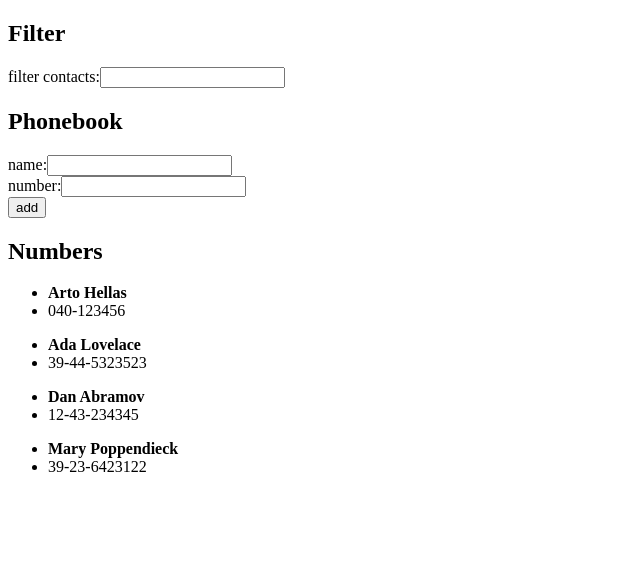
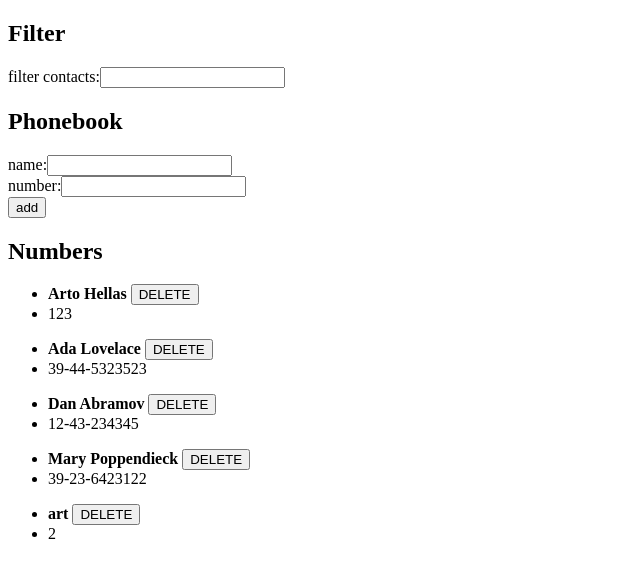
Before and after one commit to jansromi/hy_fullstack, a React (Vite) app in the folder osa2/puhelinluettelo/: page / in a window 1280 px wide. Shown: the top 578 px of the page, without its empty margins (0-640 px from the left). Built offline with nearby package versions, Linux system fonts and the light colour scheme; data requests are answered from the project's data file.

Commit message:
teht 2.12 - 2.14

```diff
--- a/osa2/puhelinluettelo/db.json
+++ b/osa2/puhelinluettelo/db.json
@@ -1,8 +1,8 @@
 {
-    "persons":[
+  "persons": [
     {
       "name": "Arto Hellas",
-        "number": "040-123456",
+      "number": "123",
       "id": 1
     },
     {
@@ -19,6 +19,11 @@
       "name": "Mary Poppendieck",
       "number": "39-23-6423122",
       "id": 4
+    },
+    {
+      "name": "art",
+      "number": "2",
+      "id": 5
     }
   ]
 }
--- a/osa2/puhelinluettelo/src/App.jsx
+++ b/osa2/puhelinluettelo/src/App.jsx
@@ -1,8 +1,8 @@
 import { useState, useEffect } from 'react'
-import axios from 'axios'
 import Filter from './components/Filter'
 import PhonebookForm from './components/PhonebookForm'
 import Contacts from './components/Contacts'
+import contactService from './services/contacts'
 
 const App = () => {
   const [persons, setPersons] = useState([])
@@ -13,13 +13,9 @@ const App = () => {
   })
 
   useEffect(() => {
-    axios
-      .get('http://localhost:3001/persons')
-      // suoritetaan vasta, kun pyyntö on valmis.
-      .then(response => {
-        console.log('use effectissä');
-
-        setPersons(response.data)
+    contactService.getAll()
+      .then(initialContacts => {
+        setPersons(initialContacts)
       }
       )
   }, [])
@@ -36,25 +32,39 @@ const App = () => {
     // ts. älä lataa sivua uudelleen
     event.preventDefault()
 
-    // tarkistetaan onko nimi listassa
-    const exists = persons.some(
+    // tarkistetaan onko nimi listassa,
+    // jos ei, niin N
+    const foundPerson = persons.find(
       (person) => person.name.toLowerCase() === formData.newName.toLowerCase()
     )
 
-    if (exists) {
-      alert(`${formData.newName} is already added to the phonebook`)
-      return
+    if (foundPerson) {
+      const ans = window.confirm(`${formData.newName} is already added to the phonebook, replace the old number with a new one?`)
+      if (ans) {
+        contactService
+        // syötetään uusi arvo patchillä
+        .patch(foundPerson.id, {number: formData.newNumber})
+        // vastauksessa muutettu resurssi
+        .then(returnedPerson => {
+          // kun löydetään muutetun henkilön id, asetetaan uudet arvot
+          setPersons(persons.map(person => person.id !== foundPerson.id ? person : returnedPerson))
+        })
+        return
+      }
     }
 
     const newPerson = {
-      id: persons.length + 1,
       name: formData.newName,
       number: formData.newNumber,
     }
-     // lisää uusi yhteystieto tietorakenteeseen
-    setPersons((prevPersons) => [...prevPersons, newPerson])
-    // aseta tyhjät alkuarvot kenttiin
-    setFormData({ newName: '', newNumber: '' })
+
+    contactService
+      .create(newPerson)
+      .then(returnedPerson => {
+        console.log(returnedPerson);
+        setPersons((prevPersons) => [...prevPersons, returnedPerson])
+        setFormData({ newName: '', newNumber: '' })
+      })
   }
 
   // joka kerta kun renderöidään, sijoitetaan filtterin mukaiset henkilöt muuttujaan.
@@ -64,6 +74,14 @@ const App = () => {
     person.number.includes(filter)
 
   )
+
+  const removeContact = (id) => {
+    /* contactService
+    .remove(id) */
+    console.log('clicked on:');
+    console.log(id);
+
+  }
 
   return (
     <div>
--- a/osa2/puhelinluettelo/src/components/Contacts.jsx
+++ b/osa2/puhelinluettelo/src/components/Contacts.jsx
@@ -1,9 +1,9 @@
 import Person from './Person'
-const Contacts = ({ persons }) => {
+const Contacts = ({ persons, removeContact }) => {
     return (
         <div>
             {persons.map((person) => (
-            <Person key={person.id} name={person.name} number={person.number} />
+            <Person key={person.id} name={person.name} number={person.number}/>
             ))}
         </div>
     )
--- a/osa2/puhelinluettelo/src/components/Person.jsx
+++ b/osa2/puhelinluettelo/src/components/Person.jsx
@@ -1,7 +1,7 @@
-const Person = ( props ) => {
+const Person = (props) => {
     return (
         <ul>
-            <li><b>{props.name}</b></li>
+            <li><b>{props.name}</b> <button>DELETE</button></li>
             <li>{props.number}</li>
         </ul>
     );
--- a/osa2/puhelinluettelo/src/main.jsx
+++ b/osa2/puhelinluettelo/src/main.jsx
@@ -2,4 +2,5 @@ import React from 'react'
 import ReactDOM from 'react-dom/client'
 import App from './App.jsx'
 
+// strict-moodissa pyyntöjä tulee kaksi
 ReactDOM.createRoot(document.getElementById('root')).render(<App />)
--- /dev/null
+++ b/osa2/puhelinluettelo/src/services/contacts.js
@@ -0,0 +1,37 @@
+import axios from "axios"
+const baseUrl = 'http://localhost:3001/persons'
+
+/**
+ * Hakee kaikki kontaktit palvelimelta
+ */
+const getAll = () => {
+    const request = axios.get(baseUrl)
+    return request.then(r => r.data)
+}
+
+const get = (id) => {
+    const request = axios.get(`${baseUrl}/${id}`)
+    return request.then(r => r.data)
+}
+
+const create = newContact => {
+    const request = axios.post(baseUrl, newContact)
+    return request.then(r => r.data)
+}
+
+const update = (id, newContact) => {
+    const request = axios.put(`${baseUrl}/${id}`, newContact)
+    return request.then(r => r.data)
+}
+
+const patch = (id, newValue) => {
+    const request = axios.patch(`${baseUrl}/${id}`, newValue)
+    return request.then(r => r.data)
+}
+
+const remove = (id) => {
+    const request = axios.delete(`${baseUrl}/${id}`)
+    return request.then(r => r.data)
+}
+
+export default { getAll, get, create, update, patch, remove }
```
Lines whose indentation alone changed are shown as unchanged.
